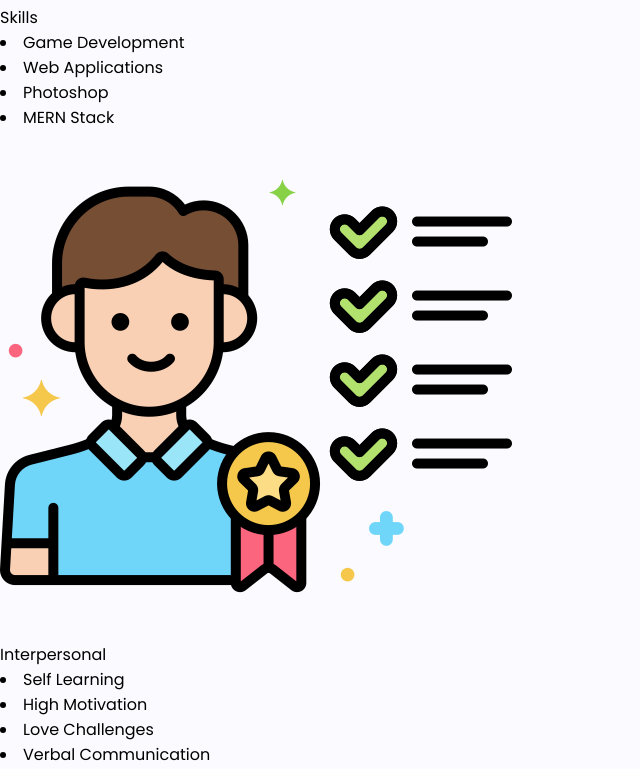
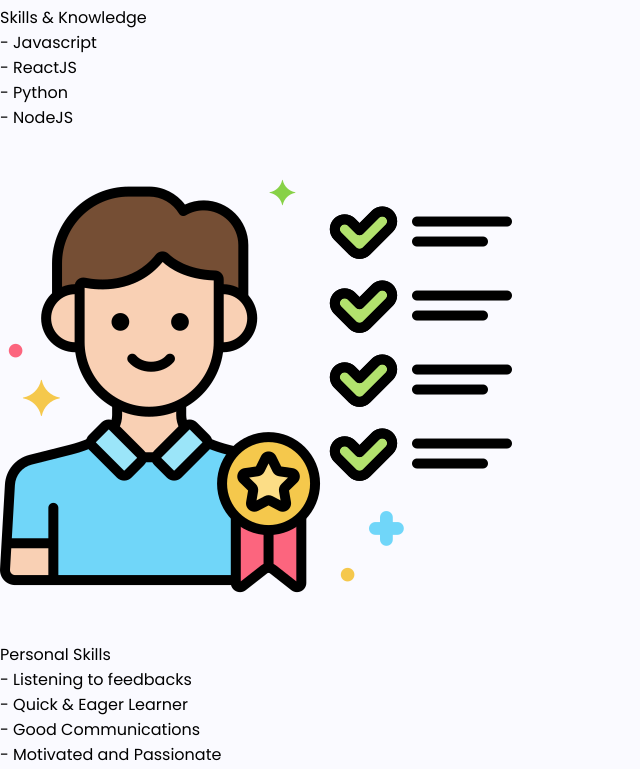
Before and after one commit to vladpr31/myProfile, a React (Create React App) app: page / in a window 1280 px wide. Shown: the part 3300-4069 px from the top of the page, without its empty margins (0-640 px from the left). Built offline with nearby package versions, Linux system fonts and the light colour scheme.

Commit message:
Add files via upload

```diff
--- a/src/components/Experience/Experience.js
+++ b/src/components/Experience/Experience.js
@@ -6,62 +6,58 @@ import EducationIcon from "../../Assets/education.png";
 const Experience = () => {
   return (
     <Card>
-      <div class="container">
-        <div class="card">
-          <div class="face face1">
-            <div class="content">
-              <img className="skills" src={SkillsIcon}></img>
-              <h3>Skills</h3>
+      <ul class="cards">
+        <li class="cards_item">
+          <div class="card">
+            <div class="card_image">
+              <img src={SkillsIcon} />
             </div>
-          </div>
-          <div class="face face2">
-            <div class="content">
-              <p>
-                <li>Game Development</li>
-                <li>Web Applications</li>
-                <li>Photoshop</li>
-                <li>MERN Stack</li>
+            <div class="card_content">
+              <h2 class="card_title">Skills & Knowledge</h2>
+              <p class="card_text">
+                <p>- Javascript</p>
+                <p>- ReactJS</p>
+                <p>- Python</p>
+                <p>- NodeJS</p>
               </p>
             </div>
           </div>
-        </div>
-        <div class="card">
-          <div class="face face1">
-            <div class="content">
-              <img className="personal" src={personalSkills}></img>
-              <h3>Interpersonal</h3>
+        </li>
+        <li class="cards_item">
+          <div class="card">
+            <div class="card_image">
+              <img src={personalSkills} />
             </div>
-          </div>
-          <div class="face face2">
-            <div class="content">
-              <p>
-                <li>Self Learning</li>
-                <li>High Motivation</li>
-                <li>Love Challenges</li>
-                <li>Verbal Communication</li>
-                <li>Listening Skills.</li>
+            <div class="card_content">
+              <h2 class="card_title">Personal Skills</h2>
+              <p class="card_text">
+                <p>- Listening to feedbacks</p>
+                <p>- Quick & Eager Learner</p>
+                <p>- Good Communications</p>
+                <p>- Motivated and Passionate</p>
               </p>
             </div>
           </div>
-        </div>
-        <div class="card">
-          <div class="face face1">
-            <div class="content">
-              <img className="education" src={EducationIcon}></img>
-              <h3>Education</h3>
+        </li>
+        <li class="cards_item">
+          <div class="card">
+            <div class="card_image">
+              <img src={EducationIcon} />
+            </div>
+            <div class="card_content">
+              <h2 class="card_title">Education</h2>
+              <p class="card_text">
+                <p>- B.sc Software Engineer - Graduated from S.C.E College.</p>
+                <p>- Udemy Course: Fullstack Course by Angela Yu</p>
+                <p>
+                  - Udemy Course: Docker & Kubernetes by Maximilian
+                  Schwarzmüller
+                </p>
+              </p>
             </div>
           </div>
-          <div class="face face2">
-            <div class="content">
-              <p>2018-2022</p>
-              <p>- Software Engineer, SCE College</p>
-              <br></br>
-              <p>03/22 - 05/22</p>
-              <p>- Udemy Fullstack Course</p>
-            </div>
-          </div>
-        </div>
-      </div>
+        </li>
+      </ul>
     </Card>
   );
 };
--- a/src/components/Experience/ExperienceElements.js
+++ b/src/components/Experience/ExperienceElements.js
@@ -2,170 +2,106 @@ import styled from "styled-components";
 
 export const Card = styled.div`
   @media (hover: hover) {
-    .container {
-      width: 600px;
-      position: relative;
-      display: flex;
-      justify-content: space-between;
+    img {
+      padding: 25px;
+    }
+    .card_image {
+      align-self: center;
+      height: 50%;
+      max-width: 50%;
+      padding: 25px;
+    }
+    .btn {
+      color: #ffffff;
+      padding: 0.8rem;
+      font-size: 14px;
+      text-transform: uppercase;
+      border-radius: 4px;
+      font-weight: 400;
+      display: block;
+      width: 100%;
+      cursor: pointer;
+      border: 1px solid rgba(255, 255, 255, 0.2);
+      background: transparent;
     }
 
-    .container .card {
-      position: relative;
-      margin-left: 150px;
-      margin-top: 50px;
-    }
-    .container .content p li {
-      margin-bottom: 5px;
+    .btn:hover {
+      background-color: rgba(255, 255, 255, 0.12);
     }
 
-    .container .card .face {
-      width: 300px;
-      height: 200px;
-      transition: 0.5s;
+    .cards {
+      display: flex;
+      flex-wrap: wrap;
+      list-style: none;
+      margin: 0;
+      margin-top: 25px;
+      padding: 0;
     }
 
-    .container .card .face.face1 {
-      position: relative;
+    .cards_item {
       display: flex;
-      background: white;
-      justify-content: center;
-      align-items: center;
-      z-index: 1;
-      transform: translateY(100px);
+      padding: 1rem;
     }
 
-    .container .card .face.face1 .content {
-      transition: 0.5s;
+    @media (min-width: 40rem) {
+      .cards_item {
+        width: 50%;
+      }
+      .card_image {
+        height: 100%;
+        width: 100%;
+        padding: 0;
+      }
     }
 
-    .container .card .face.face1 .content img {
-      max-width: 100px;
-      margin-left: 5px;
-      opacity: 100%;
-    }
-    .container .card .face.face1 .content .skills {
-      max-width: 100px;
-      margin-left: 35px;
-      opacity: 100%;
-    }
-    .container .card .face.face1 .content .personal {
-      max-width: 100px;
-      margin-left: 35px;
-      opacity: 100%;
+    @media (min-width: 56rem) {
+      .cards_item {
+        width: 33.3333%;
+      }
+      .card_image {
+        height: 100%;
+        width: 100%;
+        padding: 0;
+      }
     }
 
-    .container .card .face.face1 .content h3 {
-      margin: 10px 0 0;
-      padding: 0;
-      color: black;
-      text-align: center;
-      font-size: 1.5em;
+    .card {
+      background-color: white;
+      border-radius: 0.25rem;
+      box-shadow: 0 20px 40px -14px rgba(0, 0, 0, 0.25);
+      display: flex;
+      height: fit-content;
+      flex-direction: column;
+      overflow: hidden;
     }
 
-    .container .card .face.face2 {
-      position: relative;
-      background: #fff;
-      display: flex;
-      justify-content: center;
-      align-items: center;
-      padding: 20px;
-      box-sizing: border-box;
-      box-shadow: 0 20px 50px rgba(0, 0, 0, 0.8);
-      transform: translateY(-100px);
-    }
-    .container .card:hover .face.face2 {
-      transform: translateY(0);
-    }
-    .container .card:hover .face.face1 {
-      background: #25d366;
-      transform: translateY(0);
-    }
-    .container .card:hover .face.face1 .content {
-      opacity: 0.6;
+    .card_content {
+      padding: 1rem;
+      background: radial-gradient(
+        circle,
+        rgba(13, 188, 244, 1) 0%,
+        rgba(101, 220, 242, 0.8772759103641457) 72%,
+        rgba(0, 212, 255, 1) 100%
+      );
     }
 
-    .container .card .face.face2 .content p {
-      margin: 0;
-      padding: 0;
+    .card_title {
+      color: #ffffff;
+      font-size: 1.1rem;
+      font-weight: 700;
+      letter-spacing: 1px;
+      text-transform: capitalize;
+      margin: 5px;
+      text-align: center;
     }
-  }
 
-  @media screen and (max-width: 768px) {
-    .container {
-      margin-top: 200px;
-      width: fit-content;
-      position: relative;
-      display: block;
-      margin-left: 20%;
-    }
-    .container .card .face.face1 .content .skills {
-      width: 75px;
-      height: 75px;
-      margin-left: 25px;
-      margin-top: 10px;
-      opacity: 100%;
-    }
-    .container .card .face.face1 .content .education {
-      width: 75px;
-      height: 75px;
-      margin-left: 20px;
-      margin-top: 10px;
-      opacity: 100%;
-    }
-    .container .card .face.face1 .content .personal {
-      width: 75px;
-      height: 75px;
-      margin-left: 50px;
-      margin-top: 10px;
-      opacity: 100%;
-    }
-    .container .card .face.face1 {
-      position: relative;
-      display: flex;
-      background: #25d366;
-      justify-content: center;
-      align-items: center;
-      z-index: 1;
-      transform: translateY(-100px);
-    }
-    .container .card .face.face1 .content h3 {
-      margin: 10px 0 0;
-      padding: 0;
-      color: black;
+    .card_text {
+      color: #ffffff;
+      font-size: 0.875rem;
+      line-height: 1.75;
+      margin-bottom: 1.25rem;
+      font-weight: 400;
       text-align: center;
-      font-size: 1.5em;
-    }
-    .container .card .face.face2 .content p {
-      margin: 0;
-      padding: 0;
-    }
-    .container .card .face.face2 {
-      position: relative;
-      background: #fff;
-      display: flex;
-      justify-content: center;
-      align-items: center;
-      padding: 20px;
-      box-sizing: border-box;
-      box-shadow: 0 20px 50px rgba(0, 0, 0, 0.8);
-      transform: translateY(-100px);
-    }
-    .container .card {
-      position: relative;
-      margin-top: 50px;
-    }
-    .container .content p li {
-      margin-left: -75px;
-    }
-    .container .card:hover .face.face2 {
-      transform: translateY(-100px);
-    }
-    .container .card:hover .face.face1 {
-      background: #25d366;
-      transform: translateY(-100px);
-    }
-    .container .card:hover .face.face1 .content {
-      opacity: 1;
     }
   }
 `;
--- a/src/data/ProjectData.js
+++ b/src/data/ProjectData.js
@@ -25,6 +25,7 @@ export const ProjectList = [
     description:
       "Landing Page for an IoT Product I've cameup with on one of my courses.",
     tech_stack: "HTML,CSS,ReactJS,Framer-Motion,tsParticles.",
+    github_url: "https://github.com/vladpr31/MeRing",
   },
 ];
 
```
